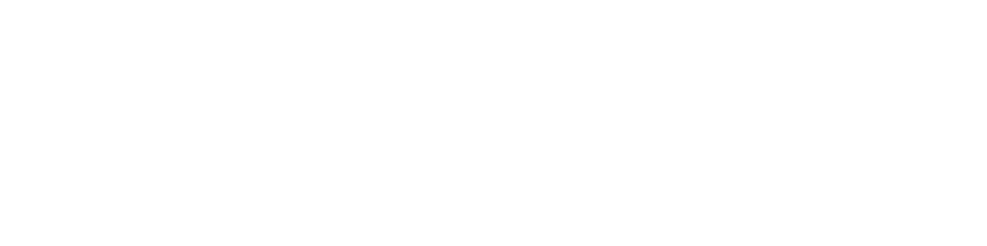
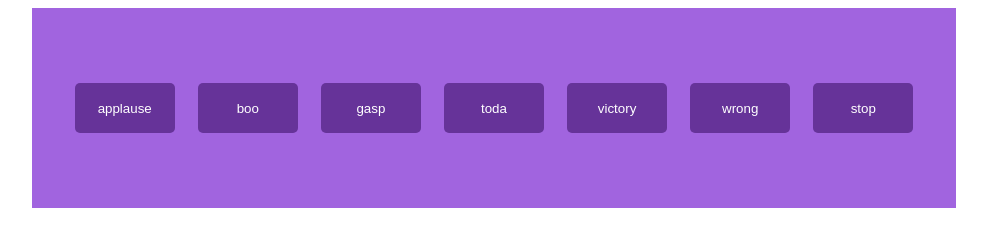
Before and after one commit to acciojob/Soundbar-kittu246, a website: page main.html in a window 1280 px wide. Shown: the whole page, without its empty margins (146-1133 px from the left). Drawn offline with Linux system fonts and the light colour scheme.

Commit message:
created a submission

```diff
--- a/main.html
+++ b/main.html
@@ -8,7 +8,25 @@
 
 <body>
 	<!-- the entire body must be written by student -->
-    <script type="text/javascript" src="./script.js">
+
+
+<section id="buttons" >
+
+  <button class="btn">applause</button>
+
+  <button class="btn">boo</button>
+  <button class="btn">gasp</button>
+  <button class="btn">toda</button>
+  <button class="btn">victory</button>
+  <button class="btn">wrong</button>
+  <button class="stop" id="stop">stop</button>
+
+
+</section>
+
+<audio id="audio" src="https://interactive-examples.mdn.mozilla.net/media/cc0-audio/t-rex-roar.mp3"></audio>
+
+<script type="text/javascript" src="./script.js">
 </script>
 
 </body>
--- a/script.js
+++ b/script.js
@@ -1 +1,19 @@
 //your JS code here. If required.
+let playButtons = document.getElementsByClassName("btn");
+let stpButton = document.getElementById("stop");
+
+let audioPlay = document.getElementById("audio");
+
+function playMusic (){
+    audioPlay.play();
+}
+
+function stopMusic (){
+    audioPlay.pause();
+}
+
+for(let i=0;i<playButtons.length;i++){
+    playButtons[i].addEventListener("click",playMusic);
+}
+
+stpButton.addEventListener("click",stopMusic);
--- a/styles.css
+++ b/styles.css
@@ -1 +1,24 @@
 /*  your css code here. If applicable */
+#buttons{
+    height:10rem;
+    width :70%;
+    margin:auto;
+    background-color: #a164df;
+    padding :20px;
+    display: flex;
+    justify-content: space-evenly;
+    align-items: center;
+
+}
+
+#buttons>button{
+
+    width: 100px;
+    height: 50px;
+    background-color: #663399;
+    color: white;
+    border: none;
+    border-radius: 5px;
+
+
+}
```
